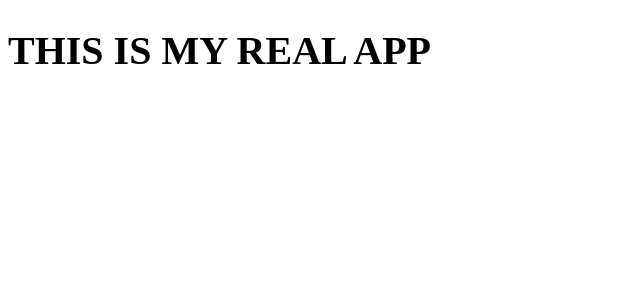
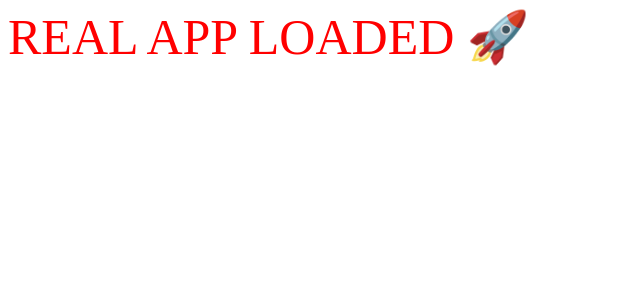
Before and after one commit to Nitesh0717/kube-deploy-3tier-devops-project, a React app in the folder frontend/: page / in a window 1280 px wide. Shown: the top 300 px of the page, without its empty margins (0-640 px from the left). Built offline with nearby package versions, Linux system fonts and the light colour scheme; the HTML template or start-up script is replaced by a standard one.

Commit message:
Update App.jsx

```diff
--- a/frontend/src/App.jsx
+++ b/frontend/src/App.jsx
@@ -1,3 +1,7 @@
 export default function App() {
-  return <h1 style={{fontSize:"40px"}}>THIS IS MY REAL APP</h1>;
+  return (
+    <div style={{fontSize: "50px", color: "red"}}>
+      REAL APP LOADED 🚀
+    </div>
+  );
 }
```
